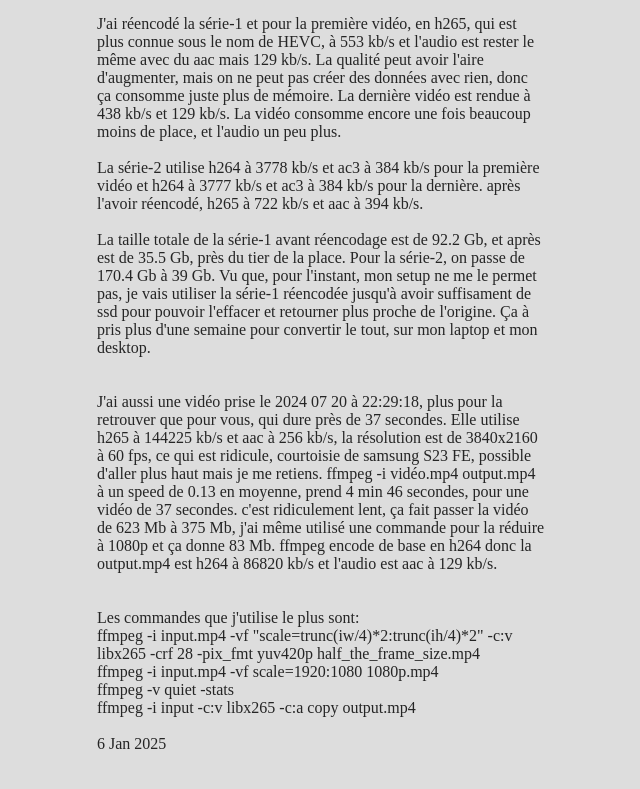
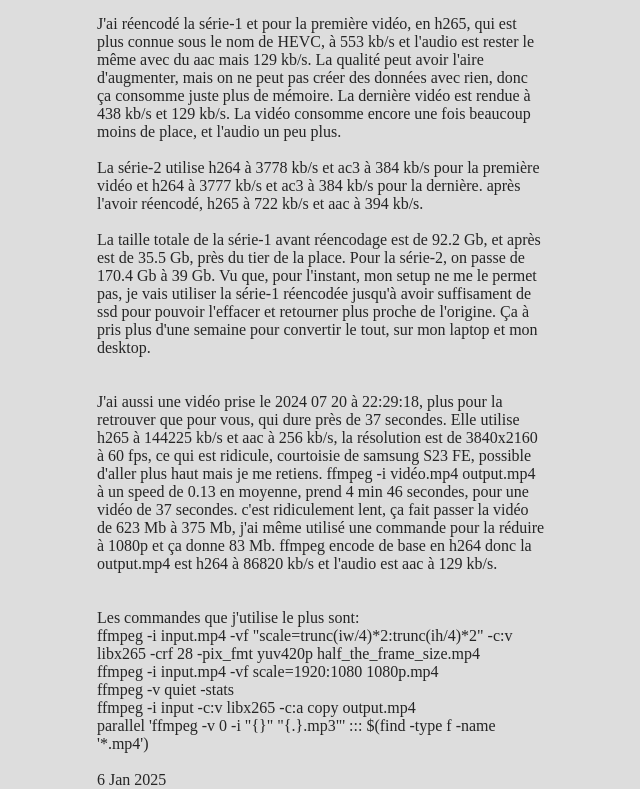
Before and after one commit to Akashic-archives/main-website, a plain HTML site: page html/blog/linux/ffmpeg.html in a window 1280 px wide. Shown: the part 452-1241 px from the top of the page, without its empty margins (327-967 px from the left). Before the commit the page ends 1205 px from the top, so only its background shows below. Drawn offline with Linux system fonts and the light colour scheme.

Commit message:
ffmpeg parallel

```diff
--- a/html/blog/linux/ffmpeg.html
+++ b/html/blog/linux/ffmpeg.html
@@ -34,6 +34,7 @@
 	<p>ffmpeg -i input.mp4 -vf scale=1920:1080 1080p.mp4</p>
 	<p>ffmpeg -v quiet -stats</p>
 	<p>ffmpeg -i input -c:v libx265 -c:a copy output.mp4</p>
+	<p>parallel 'ffmpeg -v 0 -i "{}" "{.}.mp3"' ::: $(find -type f -name '*.mp4')</p>
 	<br>
 	<p>6 Jan 2025</p>
 	</div>
```
